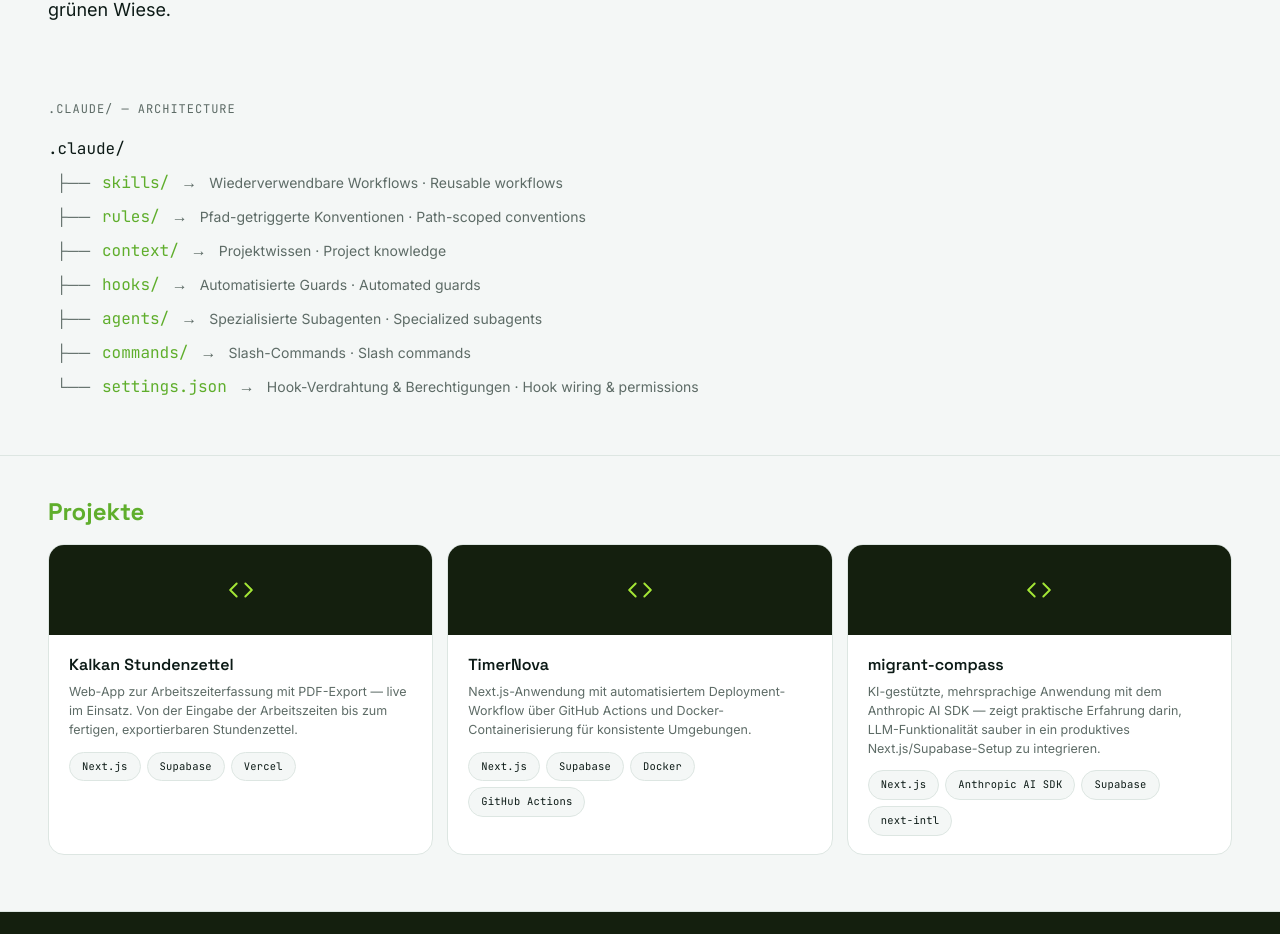
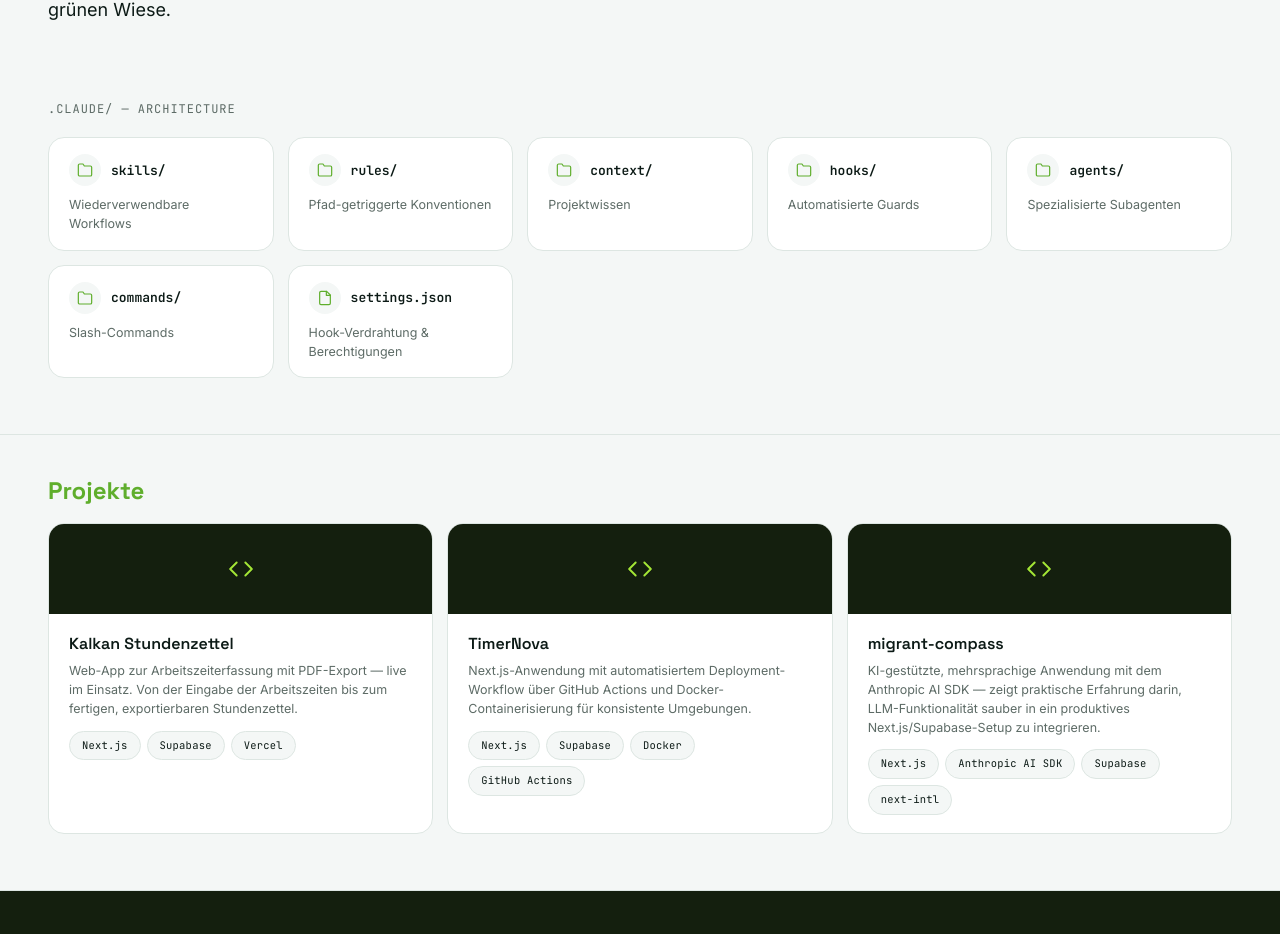
Before and after one commit to kalkanlatif/latif-portfolio, a Next.js app: page / in a window 1280 px wide. Shown: the part 2857-3791 px from the top of the page. Built offline with nearby package versions, Linux system fonts and the light colour scheme.

Commit message:
style: replace ASCII folder tree with icon-badge card grid

```diff
--- a/src/components/ClaudeSkills.tsx
+++ b/src/components/ClaudeSkills.tsx
@@ -25,48 +25,72 @@ const skills = [
   },
 ];
 
+const folderIcon = (
+  <svg
+    width="16"
+    height="16"
+    viewBox="0 0 24 24"
+    fill="none"
+    stroke="currentColor"
+    strokeWidth="1.8"
+    strokeLinecap="round"
+    strokeLinejoin="round"
+  >
+    <path d="M22 19a2 2 0 0 1-2 2H4a2 2 0 0 1-2-2V5a2 2 0 0 1 2-2h5l2 3h9a2 2 0 0 1 2 2z" />
+  </svg>
+);
+
+const fileIcon = (
+  <svg
+    width="16"
+    height="16"
+    viewBox="0 0 24 24"
+    fill="none"
+    stroke="currentColor"
+    strokeWidth="1.8"
+    strokeLinecap="round"
+    strokeLinejoin="round"
+  >
+    <path d="M14.5 2H6a2 2 0 0 0-2 2v16a2 2 0 0 0 2 2h12a2 2 0 0 0 2-2V7.5L14.5 2z" />
+    <polyline points="14 2 14 8 20 8" />
+  </svg>
+);
+
 const folders = [
   {
     name: "skills/",
     type: "dir" as const,
     de: "Wiederverwendbare Workflows",
-    en: "Reusable workflows",
   },
   {
     name: "rules/",
     type: "dir" as const,
     de: "Pfad-getriggerte Konventionen",
-    en: "Path-scoped conventions",
   },
   {
     name: "context/",
     type: "dir" as const,
     de: "Projektwissen",
-    en: "Project knowledge",
   },
   {
     name: "hooks/",
     type: "dir" as const,
     de: "Automatisierte Guards",
-    en: "Automated guards",
   },
   {
     name: "agents/",
     type: "dir" as const,
     de: "Spezialisierte Subagenten",
-    en: "Specialized subagents",
   },
   {
     name: "commands/",
     type: "dir" as const,
     de: "Slash-Commands",
-    en: "Slash commands",
   },
   {
     name: "settings.json",
     type: "file" as const,
     de: "Hook-Verdrahtung & Berechtigungen",
-    en: "Hook wiring & permissions",
   },
 ];
 
@@ -141,21 +165,23 @@ export default function ClaudeSkills() {
         <div className="mb-5 font-mono text-xs tracking-[0.08em] text-muted uppercase">
           .claude/ — Architecture
         </div>
-        <div className="flex flex-col gap-2.5 font-mono text-base">
-          <div className="text-ink">.claude/</div>
-          {folders.map((folder, i) => (
+        <div className="grid grid-cols-[repeat(auto-fit,minmax(200px,1fr))] gap-3.5">
+          {folders.map((folder) => (
             <div
               key={folder.name}
-              className="flex flex-wrap items-baseline gap-x-3 gap-y-1 pl-2"
+              className="rounded-card border border-border bg-card px-5 py-4"
             >
-              <span className="text-muted">
-                {i === folders.length - 1 ? "└──" : "├──"}
-              </span>
-              <span className="text-accent">{folder.name}</span>
-              <span className="text-muted">→</span>
-              <span className="font-body text-sm text-muted normal-case">
-                {folder.de} · {folder.en}
-              </span>
+              <div className="mb-2.5 flex items-center gap-2.5">
+                <div className="flex h-8 w-8 shrink-0 items-center justify-center rounded-pill bg-page text-accent">
+                  {folder.type === "dir" ? folderIcon : fileIcon}
+                </div>
+                <span className="font-mono text-[13px] font-semibold text-ink">
+                  {folder.name}
+                </span>
+              </div>
+              <p className="font-body text-[12.5px] leading-[1.5] text-muted">
+                {folder.de}
+              </p>
             </div>
           ))}
         </div>
```
